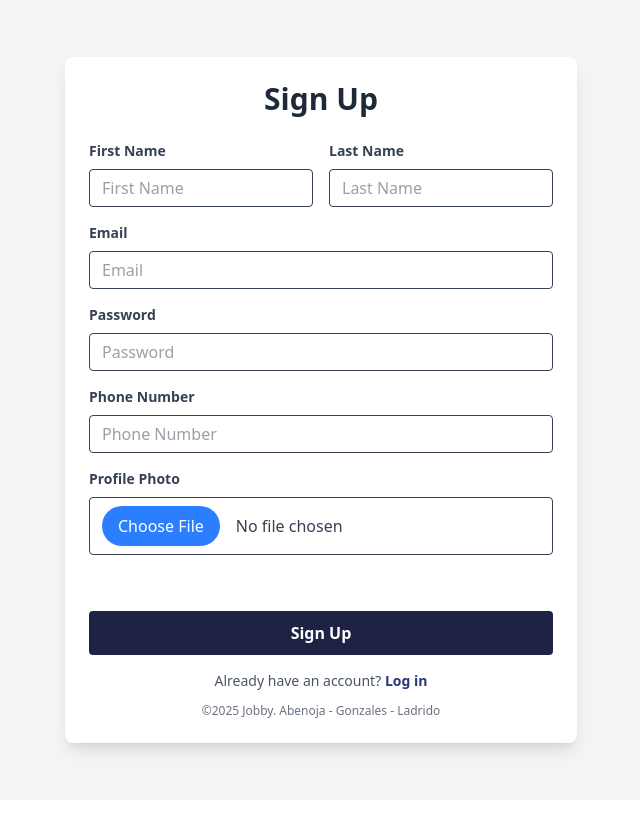
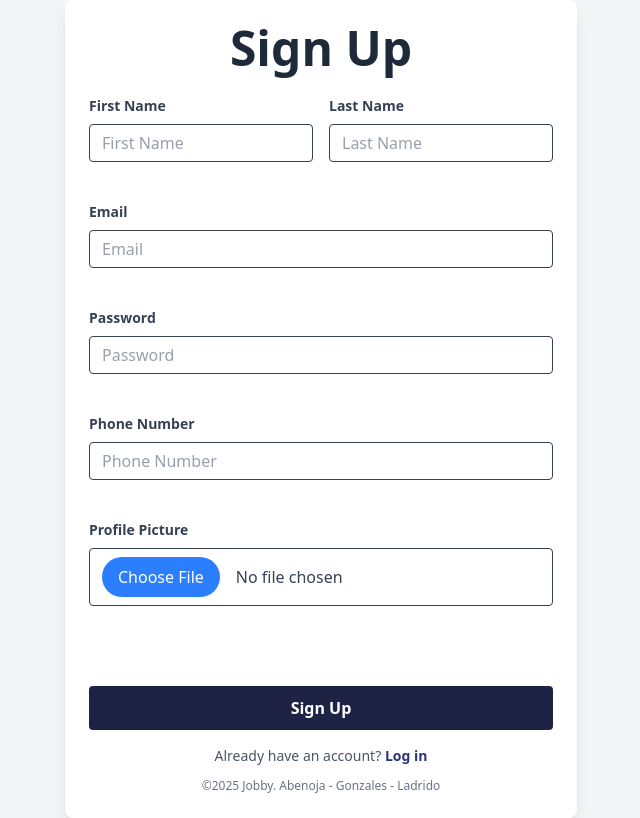
Before and after one commit to ErylLadrido/CSSECDV, a React (Vite) app in the folder client/: page /register in a window 1280 px wide. Shown: the whole page, without its empty margins (319-959 px from the left). Built offline with nearby package versions, Linux system fonts and the light colour scheme.

Commit message:
updated Register.tsx structuring, added input validation schemas

```diff
--- a/client/package.json
+++ b/client/package.json
@@ -15,7 +15,8 @@
     "react": "^18.3.1",
     "react-dom": "^18.3.1",
     "react-router": "^7.1.3",
-    "tailwindcss": "^4.0.0"
+    "tailwindcss": "^4.0.0",
+    "zod": "^3.24.2"
   },
   "devDependencies": {
     "@eslint/js": "^9.17.0",
--- /dev/null
+++ b/client/src/components/FormInput.tsx
@@ -0,0 +1,45 @@
+import React, { useState } from 'react'
+import { ZodString } from 'zod'
+
+type Props = {
+    type: string,
+    name: string,
+    schema: ZodString,
+    setValue: React.Dispatch<React.SetStateAction<string>>
+}
+
+export default function FormInput({type, name, schema, setValue}: Props) {
+    const [error, setError] = useState("")
+
+    const validateInput = (e: React.ChangeEvent<HTMLInputElement>) => {
+        const input = schema.safeParse(e.target.value)
+
+        if(!input.success){
+            setError("*" + input.error.issues[0].message)
+            setValue("")
+        }
+        else{
+            setError("")
+            setValue(input.data)
+        }
+    }
+
+    return (
+    <div>
+        <label
+            htmlFor={name}
+            className="block text-gray-700 text-sm font-bold mb-2"
+        >
+            {name}
+        </label>
+
+        <input
+            className="border rounded w-full py-2 px-3 text-gray-700 leading-tight focus:outline-none focus:ring-2 focus:ring-blue-500"
+            type={type}
+            onChange={validateInput}
+            placeholder={name}
+        />
+        <p className='min-h-6 text-red-500 italic'>{error}</p>
+    </div>
+    )
+}
--- /dev/null
+++ b/client/src/components/ImageInput.tsx
@@ -0,0 +1,50 @@
+import React, { useState } from 'react'
+
+type Props = {
+    type: string,
+    name: string,
+    schema: any,
+    setValue: React.Dispatch<React.SetStateAction<File | null>>
+}
+
+export default function ImageInput({type, name, schema, setValue}: Props) {
+    const [error, setError] = useState("")
+
+    const validateInput = (e: React.ChangeEvent<HTMLInputElement>) => {
+        const file = e.target.files?.[0]
+
+        if (!file) {
+            setError("*No file selected");
+            setValue(null);
+            return;
+        }
+
+        const input = schema.safeParse(file)
+
+        if(!input.success){
+            setError("Invalid file.")
+            setValue(null)
+        }
+        else{
+            setError("")
+            setValue(file)
+
+        }
+    }
+
+    return (
+    <div>
+        <label className="block text-gray-700 text-sm font-bold mb-2" htmlFor={name}>
+            {name}
+        </label>
+        <input
+            className="border rounded w-full py-2 px-3 text-gray-700 file:mr-4 file:py-2 file:px-4 file:rounded-full file:border-0 file:text-white file:bg-blue-500 hover:file:bg-blue-700 cursor-pointer"
+            id={name}
+            type={type}
+            accept="image/jpeg, image/jpg, image/png, image/webp"
+            onChange={validateInput}
+        />
+        <p className='min-h-6 text-red-500 italic'>{error}</p>
+    </div>
+  )
+}
--- /dev/null
+++ b/client/src/models/userInput.ts
@@ -0,0 +1,57 @@
+import { z } from "zod";
+
+/**
+ *  CONDITIONS:
+ *  Name: English letters, allow for '
+ *  Password: Length between 10 and 20, ATLEAST 1 uppercase, 1 number, 1 special character
+ *  Phone: Valid PH phone number
+ */
+
+const nameRegex = /^[A-Z][a-z]+(?:[-'][A-Z][a-z]+)?$/
+const passwordRegex = /^(?=.*[a-z])(?=.*[A-Z])(?=.*\d)(?=.*[@$!%*?&])[A-Za-z\d@$!%*?&]{10,20}$/
+const phoneRegex = /^(09|\+639)\d{9}$/
+const fileSizeLimit = 5 * 1024 * 1024; // 5MB
+
+export const emailSchema = z.string({
+    required_error: "Field is required.",
+    invalid_type_error: "Input is not valid."
+})
+.email({message: "Invalid email address."});
+
+export const nameSchema = z.string({
+    required_error: "Field is required.",
+    invalid_type_error: "Input is not valid.",
+})
+.trim()
+.regex(nameRegex, { message: "Invalid name." });
+
+export const passwordSchema = z.string({
+    required_error: "Field is required.",
+    invalid_type_error: "Input is not valid.",
+})
+.trim()
+.min(10)
+.max(20)
+.regex(passwordRegex, { message: "Invalid password." });
+
+export const phoneSchema = z.string({
+    required_error: "Field is required.",
+    invalid_type_error: "Input is not valid.",
+})
+.trim()
+.regex(phoneRegex, { message: "Invalid phone number." });
+
+export const imageSchema = z
+    .instanceof(File)
+    .refine(
+        (file) => [
+            "image/jpeg",
+            "image/jpg",
+            "image/png",
+            "image/webp"
+        ].includes(file.type),
+        { message: "File is invalid."}
+    )
+    .refine((file) => file.size <= fileSizeLimit, {
+        message: "File is too big."
+    });
--- a/client/src/pages/Register.tsx
+++ b/client/src/pages/Register.tsx
@@ -3,6 +3,10 @@ import axios from 'axios'
 import { useState } from 'react'
 import { Navigate, useNavigate } from 'react-router';
 import SuccessModal from '../components/SuccessModal';
+
+import { emailSchema, imageSchema, nameSchema, passwordSchema, phoneSchema } from '../models/userInput';
+import FormInput from '../components/FormInput';
+import ImageInput from '../components/ImageInput';
 
 type Props = {}
 
@@ -17,12 +21,6 @@ export default function Register({}: Props) {
     const [showSuccess, setShowSuccess] = useState(false)
 
     let navigate = useNavigate();
-
-    const handleImageChange = (event: React.ChangeEvent<HTMLInputElement>) => {
-        if(event.target.files){
-            setProfilePhoto(event.target.files[0])
-        }
-    }
 
     const signUp = () => {
         const formData = new FormData();
@@ -104,96 +102,64 @@ export default function Register({}: Props) {
     return (
         <div className="min-h-screen flex items-center justify-center bg-gray-100">
             <div className="bg-white p-6 rounded-lg shadow-lg w-full max-w-lg">
-                <h1 className="text-3xl font-bold text-center text-gray-800 mb-6">Sign Up</h1>
+                <h1 className="text-5xl font-bold text-center text-gray-800 mb-6">Sign Up</h1>
 
                 <form>
                     {/* Name Fields - Two Columns */}
                     <div className="grid grid-cols-1 md:grid-cols-2 gap-4 mb-4">
-                        <div>
-                            <label className="block text-gray-700 text-sm font-bold mb-2" htmlFor="firstName">
-                                First Name
-                            </label>
-                            <input
-                                className="border rounded w-full py-2 px-3 text-gray-700 leading-tight focus:outline-none focus:ring-2 focus:ring-blue-500"
-                                id="firstName"
-                                type="text"
-                                placeholder="First Name"
-                                value={firstName}
-                                onChange={(e) => setFirstname(e.target.value)}
-                            />
-                        </div>
+                        <FormInput
+                            name='First Name'
+                            type='text'
+                            schema={nameSchema}
+                            setValue={setFirstname}
+                        />
 
-                        <div>
-                            <label className="block text-gray-700 text-sm font-bold mb-2" htmlFor="lastName">
-                                Last Name
-                            </label>
-                            <input
-                                className="border rounded w-full py-2 px-3 text-gray-700 leading-tight focus:outline-none focus:ring-2 focus:ring-blue-500"
-                                id="lastName"
-                                type="text"
-                                placeholder="Last Name"
-                                value={lastName}
-                                onChange={(e) => setLastName(e.target.value)}
-                            />
-                        </div>
+                        <FormInput
+                            name='Last Name'
+                            type='text'
+                            schema={nameSchema}
+                            setValue={setLastName}
+                        />
 
                     </div>
 
                     {/* Email Field */}
                     <div className="mb-4">
-                        <label className="block text-gray-700 text-sm font-bold mb-2" htmlFor="email">
-                            Email
-                        </label>
-                        <input
-                            className="border rounded w-full py-2 px-3 text-gray-700 leading-tight focus:outline-none focus:ring-2 focus:ring-blue-500"
-                            id="email"
-                            type="email"
-                            placeholder="Email"
-                            value={email}
-                            onChange={(e) => setEmail(e.target.value)}
+                        <FormInput
+                            name='Email'
+                            type='text'
+                            schema={emailSchema}
+                            setValue={setEmail}
                         />
                     </div>
 
                     {/* Password Field */}
                     <div className="mb-4">
-                        <label className="block text-gray-700 text-sm font-bold mb-2" htmlFor="password">
-                            Password
-                        </label>
-                        <input
-                            className="border rounded w-full py-2 px-3 text-gray-700 leading-tight focus:outline-none focus:ring-2 focus:ring-blue-500"
-                            id="password"
-                            type="password"
-                            placeholder="Password"
-                            value={password}
-                            onChange={(e) => setPassword(e.target.value)}
+                        <FormInput
+                            name='Password'
+                            type='password'
+                            schema={passwordSchema}
+                            setValue={setPassword}
                         />
                     </div>
 
                     {/* Phone Number */}
                     <div className="mb-4">
-                        <label className="block text-gray-700 text-sm font-bold mb-2" htmlFor="phoneNumber">
-                            Phone Number
-                        </label>
-                        <input
-                            className="border rounded w-full py-2 px-3 text-gray-700 leading-tight focus:outline-none focus:ring-2 focus:ring-blue-500"
-                            id="phoneNumber"
-                            type="tel"
-                            placeholder="Phone Number"
-                            value={phoneNumber}
-                            onChange={(e) => setPhoneNumber(e.target.value)}
+                        <FormInput
+                            name='Phone Number'
+                            type='text'
+                            schema={phoneSchema}
+                            setValue={setPhoneNumber}
                         />
                     </div>
 
                     {/* Profile Photo Upload */}
                     <div className="mb-6">
-                        <label className="block text-gray-700 text-sm font-bold mb-2" htmlFor="profilePhoto">
-                            Profile Photo
-                        </label>
-                        <input
-                            className="border rounded w-full py-2 px-3 text-gray-700 file:mr-4 file:py-2 file:px-4 file:rounded-full file:border-0 file:text-white file:bg-blue-500 hover:file:bg-blue-700 cursor-pointer"
-                            id="profilePhoto"
-                            type="file"
-                            onChange={handleImageChange}
+                        <ImageInput
+                            type='file'
+                            name='Profile Picture'
+                            schema={imageSchema}
+                            setValue={setProfilePhoto}
                         />
                     </div>
 
```
Also changed, not shown: 1 other file (tests, documents, lock files or other folders).
